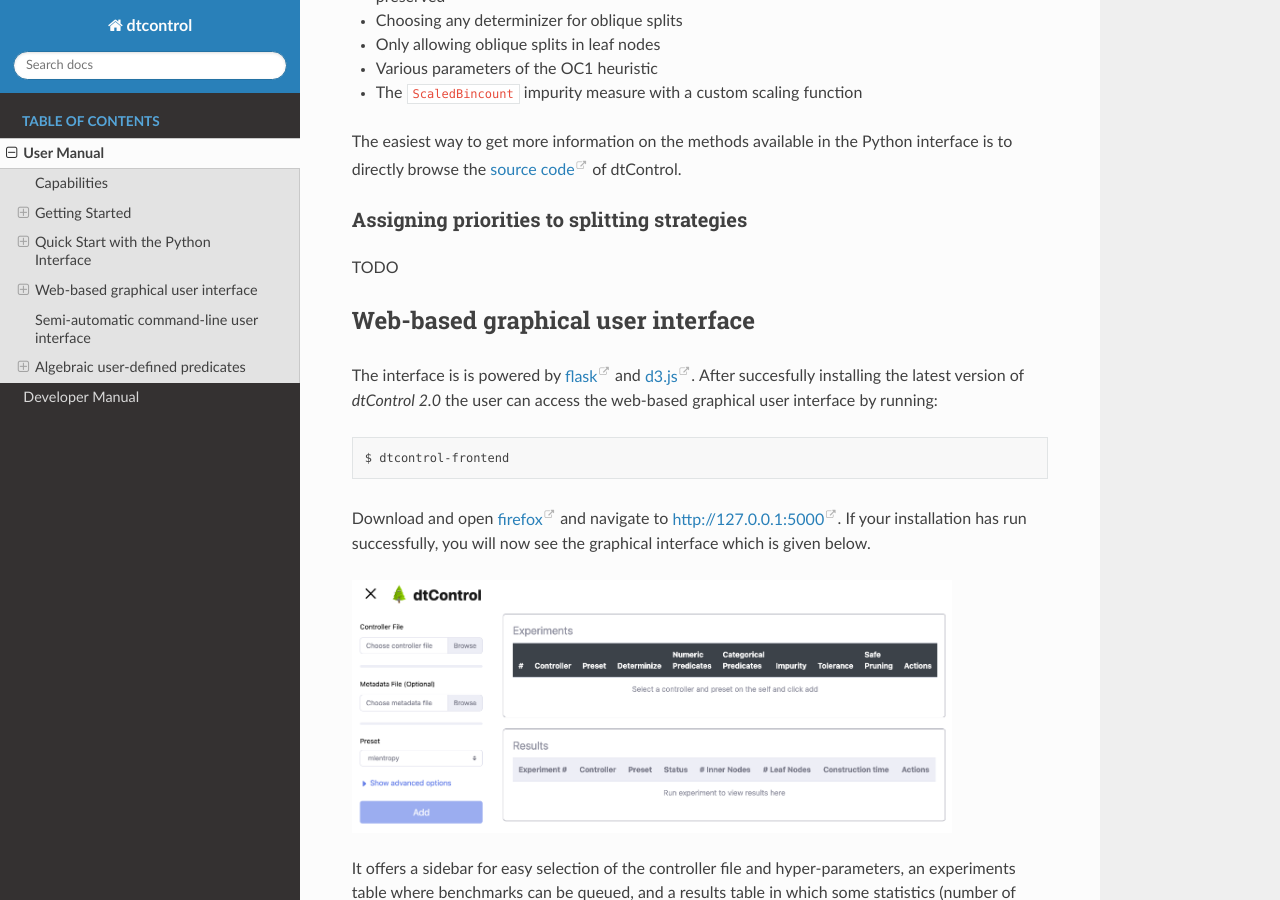
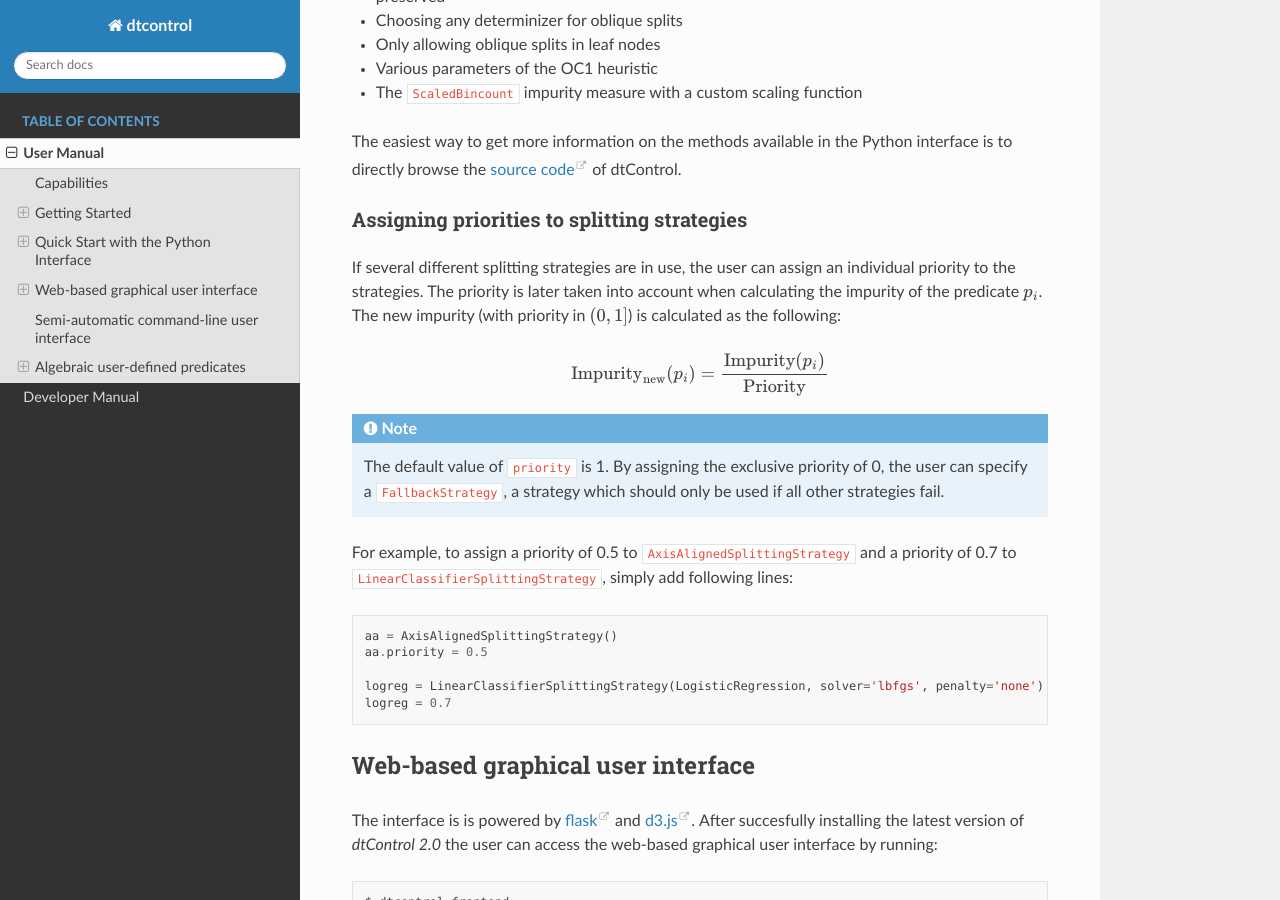
Before and after one commit to hobborg/dtControl, a Sphinx documentation site: the page built from docs/source/userman.rst, in a window 1280 px wide and 900 px high, scrolled down 10898 px. Built offline with Sphinx 7.4.7 and the Read the Docs theme 2.0.0, drawn with Linux system fonts in a browser that asks for light colours; cross-references to code outside the pages are shown as plain code; some of the changed text lies outside the part shown.

Commit message:
added chapter on priorities

```diff
--- a/docs/source/userman.rst
+++ b/docs/source/userman.rst
@@ -470,8 +472,21 @@
 
 Assigning priorities to splitting strategies
 ^^^^^^^^^^^^^^^^^^^^^^^^^^^^^^^^^^^^^^^^^^^^^
+If several different splitting strategies are in use, the user can assign an individual priority to the strategies. The priority is later taken into account when calculating the impurity of the predicate :math:`p_i`. The new impurity (with priority in :math:`(0,1]`) is calculated as the following:
 
-TODO
+.. math::
+        \text{Impurity}_\text{new}(p_i) = \displaystyle\frac{\text{Impurity}(p_i)}{\text{Priority}}
+
+.. note::
+        The default value of ``priority`` is 1. By assigning the exclusive priority of 0, the user can specify a ``FallbackStrategy``, a strategy which should only be used if all other strategies fail.
+
+For example, to assign a priority of 0.5 to :code:`AxisAlignedSplittingStrategy` and a priority of 0.7 to :code:`LinearClassifierSplittingStrategy`, simply add following lines::
+
+    aa = AxisAlignedSplittingStrategy()
+    aa.priority = 0.5
+
+    logreg = LinearClassifierSplittingStrategy(LogisticRegression, solver='lbfgs', penalty='none')
+    logreg = 0.7
 
 Web-based graphical user interface
 -----------------------------------
@@ -581,7 +596,7 @@
 
 Semi-automatic command-line user interface
 --------------------------------------------
-TODO
+Here is a demonstration video from which you may copy-paste the commands to start the command-line user inferface.
 
 
 .. _algebraic-predicates:
```
Also changed, not shown: other parts of docs/source/userman.rst (+2 -0 lines).
